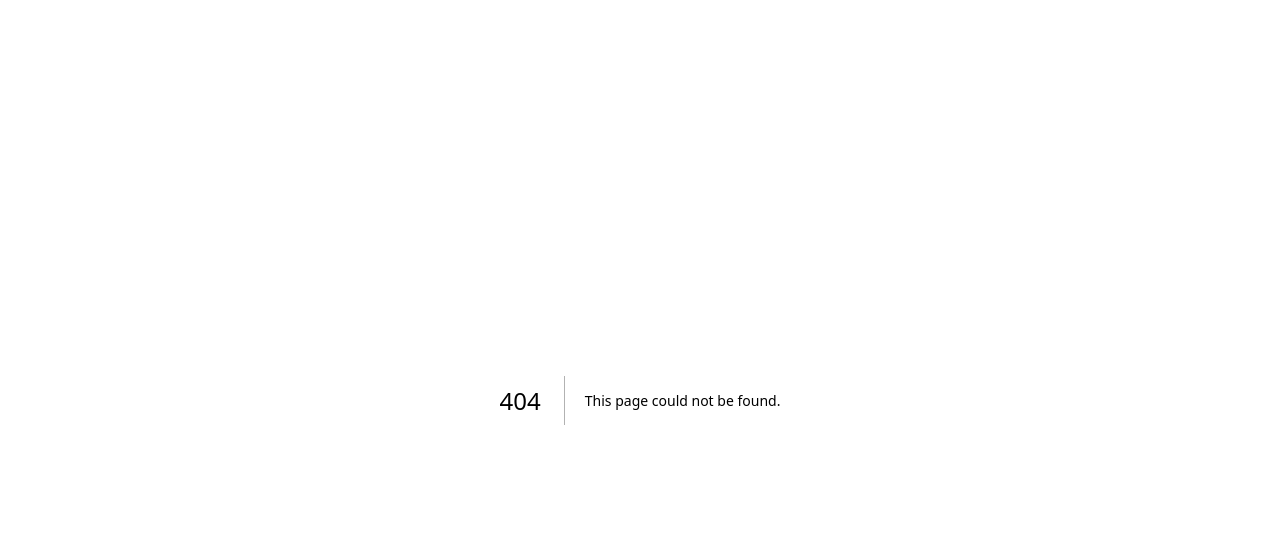
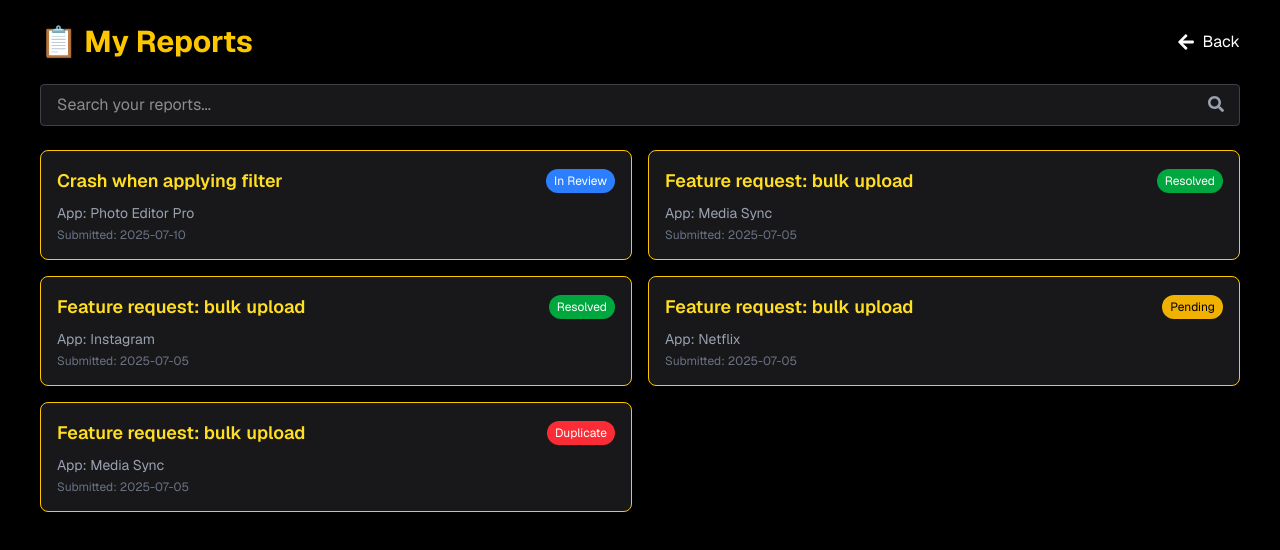
Before and after one commit to M-Sai-Charan/app-hub, a Next.js app: page /track-my-reports in a window 1280 px wide. Before the commit this address had no page. Shown: the top 550 px of the page. Built offline with nearby package versions, Linux system fonts and the light colour scheme.

Commit message:
track my reports ui

```diff
--- /dev/null
+++ b/src/app/components/ReportCard.tsx
@@ -0,0 +1,55 @@
+import React from 'react';
+
+type Report = {
+  id: string;
+  summary: string;
+  appName: string;
+  appLogo: string;
+  status: 'Pending' | 'In Review' | 'Resolved' | 'Duplicate';
+  submittedAt?: string;
+};
+
+type Props = {
+  report: Report;
+  onClick: () => void;
+};
+
+// Status badge color helper
+const getStatusColor = (status: Report['status']) => {
+  switch (status) {
+    case 'Pending':
+      return 'bg-yellow-500 text-black';
+    case 'In Review':
+      return 'bg-blue-500 text-white';
+    case 'Resolved':
+      return 'bg-green-600 text-white';
+    case 'Duplicate':
+      return 'bg-red-500 text-white';
+    default:
+      return 'bg-gray-500 text-white';
+  }
+};
+
+const ReportCard: React.FC<Props> = ({ report, onClick }) => {
+  return (
+    <div
+      onClick={onClick}
+      className="bg-zinc-900 border border-yellow-400 rounded-lg p-4 shadow-md hover:shadow-yellow-500/20 hover:border-yellow-300 transition cursor-pointer"
+    >
+      <div className="flex justify-between items-center mb-2">
+        <h3 className="text-lg font-semibold text-yellow-300">
+          {report.summary}
+        </h3>
+        <span className={`text-xs px-2 py-1 rounded-full ${getStatusColor(report.status)}`}>
+          {report.status}
+        </span>
+      </div>
+      <p className="text-sm text-gray-400">App: {report.appName}</p>
+      {report.submittedAt && (
+        <p className="text-xs text-gray-500 mt-1">Submitted: {report.submittedAt}</p>
+      )}
+    </div>
+  );
+};
+
+export default ReportCard;
--- /dev/null
+++ b/src/app/components/ReportDetailsModal.tsx
@@ -0,0 +1,41 @@
+import React from 'react';
+import { FaTimes } from 'react-icons/fa';
+import Image from 'next/image';
+
+const ReportDetailsModal = ({ report, onClose }: { report: any, onClose: () => void }) => {
+    return (
+        <div className="fixed inset-0 bg-black bg-opacity-70 z-50 flex items-center justify-center px-4">
+            <div className="bg-zinc-900 w-full max-w-xl rounded-lg shadow-lg border border-yellow-400 relative overflow-hidden">
+                {/* Close Button */}
+                <button onClick={onClose} className="absolute top-3 right-3 text-white hover:text-yellow-400">
+                    <FaTimes size={18} />
+                </button>
+
+                <div className="p-6">
+                    <div className="flex items-center gap-4 mb-4">
+                        <Image
+                            src={report.appLogo} alt={report.appName}
+                            width={48}
+                            height={48}
+                            className="rounded-full object-cover"
+                            priority
+                        />
+                        <div>
+                            <h2 className="text-xl font-bold text-yellow-400">{report.appName}</h2>
+                            <p className="text-sm text-gray-400">{report.date}</p>
+                        </div>
+                    </div>
+
+                    <p className="text-white mb-4">{report.summary}</p>
+
+                    <div className="bg-zinc-800 rounded-lg p-3 text-sm text-gray-300">
+                        <strong>Status:</strong> <span className="text-yellow-400">{report.status}</span><br />
+                        <strong>Replies:</strong> {report.replies}
+                    </div>
+                </div>
+            </div>
+        </div>
+    );
+};
+
+export default ReportDetailsModal;
--- a/src/app/dashboard/page.tsx
+++ b/src/app/dashboard/page.tsx
@@ -170,18 +170,18 @@ function Actions() {
         {
             label: "Track My Reports",
             icon: <FaRegClipboard />,
-            route: "/reports",
+            route: "/track-my-reports",
         },
         {
             label: "Discover Apps",
             icon: <FaCompass />,
             route: "/discover",
         },
-        {
-            label: "Account Settings",
-            icon: <FaUserCog />,
-            route: "/settings",
-        },
+        // {
+        //     label: "Account Settings",
+        //     icon: <FaUserCog />,
+        //     route: "/settings",
+        // },
     ];
     const router = useRouter();
     return (
--- /dev/null
+++ b/src/app/track-my-reports/page.tsx
@@ -0,0 +1,105 @@
+'use client';
+
+import React, { useState } from 'react';
+import { FaFilter, FaSearch, FaArrowLeft } from 'react-icons/fa';
+import ReportCard from '../components/ReportCard';
+import ReportDetailsModal from '../components/ReportDetailsModal';
+import { useRouter } from 'next/navigation';
+type Report = {
+  id: string;
+  summary: string;
+  appName: string;
+  appLogo: string;
+  status: 'Pending' | 'In Review' | 'Resolved' | 'Duplicate';
+  submittedAt?: string;
+  replies:number
+};
+
+const dummyReports: Report[] = [
+    {
+        id: 'r1',
+        appName: 'Photo Editor Pro',
+        appLogo: 'https://encrypted-tbn0.gstatic.com/images?q=tbn:ANd9GcRcxG07G7imc8d_msbZ2helPYuVmRmacEghCg&s',
+        summary: 'Crash when applying filter',
+        status: 'In Review',
+        submittedAt: '2025-07-10', // ✅ Fixed key name
+        replies:2
+    },
+    {
+        id: 'r2',
+        appName: 'Media Sync',
+        appLogo: 'https://encrypted-tbn0.gstatic.com/images?q=tbn:ANd9GcRcxG07G7imc8d_msbZ2helPYuVmRmacEghCg&s',
+        summary: 'Feature request: bulk upload',
+        status: 'Resolved',
+        submittedAt: '2025-07-05', // ✅ Fixed key name
+        replies:5
+    },
+    {
+        id: 'r3',
+        appName: 'Instagram',
+        appLogo: 'https://encrypted-tbn0.gstatic.com/images?q=tbn:ANd9GcRcxG07G7imc8d_msbZ2helPYuVmRmacEghCg&s',
+        summary: 'Feature request: bulk upload',
+        status: 'Resolved',
+        submittedAt: '2025-07-05', // ✅ Fixed key name
+        replies:5
+    },
+    {
+        id: 'r4',
+        appName: 'Netflix',
+        appLogo: 'https://encrypted-tbn0.gstatic.com/images?q=tbn:ANd9GcRcxG07G7imc8d_msbZ2helPYuVmRmacEghCg&s',
+        summary: 'Feature request: bulk upload',
+        status: 'Pending',
+        submittedAt: '2025-07-05', // ✅ Fixed key name
+        replies:5
+    },
+    {
+        id: 'r5',
+        appName: 'Media Sync',
+        appLogo: 'https://encrypted-tbn0.gstatic.com/images?q=tbn:ANd9GcRcxG07G7imc8d_msbZ2helPYuVmRmacEghCg&s',
+        summary: 'Feature request: bulk upload',
+        status: 'Duplicate',
+        submittedAt: '2025-07-05', // ✅ Fixed key name
+        replies:5
+    },
+];
+
+const TrackMyReports = () => {
+    const [selectedReport, setSelectedReport] = useState<Report | null>(null);
+    const router = useRouter();
+    return (
+        <main className="min-h-screen bg-black text-white px-4 md:px-10 py-6">
+            <div className="flex justify-between items-center mb-6">
+                <h1 className="text-3xl font-bold text-yellow-400">📋 My Reports</h1>
+                <button className="flex items-center gap-2 text-white hover:text-yellow-400"
+                    onClick={() => router.push('/dashboard')}>
+                    <FaArrowLeft className="text-lg" />
+                    <span>Back</span>
+                </button>
+            </div>
+
+            {/* Search Bar */}
+            <div className="mb-6 relative">
+                <input
+                    type="text"
+                    placeholder="Search your reports..."
+                    className="w-full bg-zinc-900 text-white px-4 py-2 rounded border border-zinc-700 focus:outline-none focus:border-yellow-400"
+                />
+                <FaSearch className="absolute right-4 top-3 text-gray-400" />
+            </div>
+
+            {/* Report List */}
+            <div className="grid md:grid-cols-2 gap-4">
+                {dummyReports.map((report) => (
+                    <ReportCard key={report.id} report={report} onClick={() => setSelectedReport(report)} />
+                ))}
+            </div>
+
+            {/* Report Detail Modal */}
+            {selectedReport && (
+                <ReportDetailsModal report={selectedReport} onClose={() => setSelectedReport(null)} />
+            )}
+        </main>
+    );
+};
+
+export default TrackMyReports;
```
